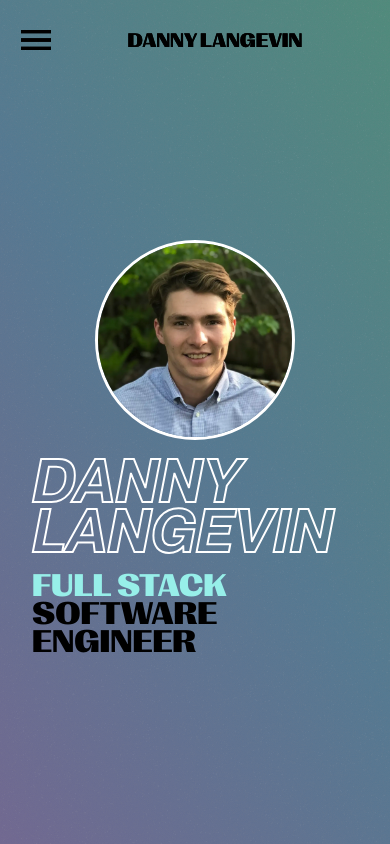
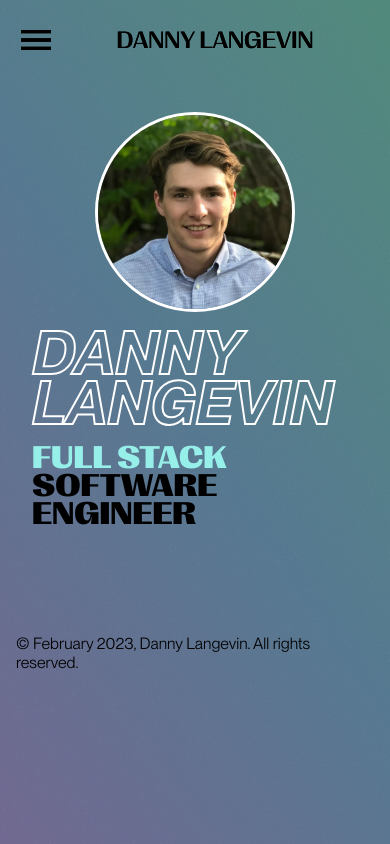
Before and after one commit to dklangevin/danny-langevin, a Next.js app: page / in a window 390 px wide. Built offline with nearby package versions, Linux system fonts and the light colour scheme.

Commit message:
Update various styles

```diff
--- a/Layout.js
+++ b/Layout.js
@@ -3,6 +3,7 @@ import MobileNav from './components/MobileNav';
 import Nav from './components/Nav';
 import { useState } from 'react';
 import css from 'styled-jsx/css';
+import Footer from 'components/Footer';
 
 export default function Layout({ Component, pageProps }) {
   const [mobileNavOpen, setMobileNavOpen] = useState(false);
@@ -13,6 +14,7 @@ export default function Layout({ Component, pageProps }) {
       {mobileNavOpen && <MobileNav onClose={() => setMobileNavOpen(false)} />}
       <Content>
         <Component {...pageProps} />
+        <Footer />
       </Content>
     </Container>
   );
@@ -32,11 +34,6 @@ const Container = styled.div`
 
 const Content = styled.div`
   width: 100%;
-  height: 100%;
-  /* height: calc(100vh - 80px); */
-  /* position: absolute;
-  top: 80px;
-  left: 0; */
   margin-top: 80px;
   z-index: 1;
 `;
--- a/components/MobileNav.js
+++ b/components/MobileNav.js
@@ -56,8 +56,9 @@ const List = styled.ul`
 `;
 
 const Item = styled.a`
-  font-family: 'Lemon Milk';
-  font-size: 18px;
+  /* font-family: 'Lemon Milk'; */
+  font-family: 'Right Gothic Wide';
+  font-size: 22px;
   font-weight: 200;
   /* text-transform: uppercase; */
   /* letter-spacing: 0.2ch; */
@@ -68,7 +69,6 @@ const Item = styled.a`
     selected &&
     css`
       background: rgba(100, 100, 100, 0.3);
-      /* font-weight: 500; */
     `}
   :hover {
     outline: 1px solid white;
--- a/components/Nav.js
+++ b/components/Nav.js
@@ -5,6 +5,8 @@ import Hidden from 'components/Hidden';
 import { IconMenu } from 'icons';
 import { useRouter } from 'next/router';
 import { navItems } from '@/constants';
+
+const BREAKPOINT = 940;
 
 export default function Nav({ onOpenMobileNav }) {
   const [isTransparent, setIsTransparent] = useState(true);
@@ -27,9 +29,9 @@ export default function Nav({ onOpenMobileNav }) {
 
   return (
     <Container isTransparent={isTransparent}>
-      <Hidden breakpoint={940} fullWidth>
+      <Hidden breakpoint={BREAKPOINT} fullWidth>
         <Content>
-          <Name href='/'>Danny Langevin</Name>
+          <Name href="/">Danny Langevin</Name>
           <List>
             {navItems.map(({ label, href }, i) => (
               <li key={i}>
@@ -45,10 +47,10 @@ export default function Nav({ onOpenMobileNav }) {
           </List>
         </Content>
       </Hidden>
-      <Hidden mobile breakpoint={940} fullWidth>
+      <Hidden mobile breakpoint={BREAKPOINT} fullWidth>
         <Content>
           <MenuIcon onClick={onOpenMobileNav} />
-          <MobileName href='/'>Danny Langevin</MobileName>
+          <Name href="/">Danny Langevin</Name>
         </Content>
       </Hidden>
     </Container>
@@ -82,17 +84,15 @@ const Content = styled.div`
 `;
 
 const Name = styled(Link)`
-  /* font-family: 'Glamsy'; */
-  /* font-family: 'Lemon Milk'; */
   font-weight: 470;
-  /* font-style: italic; */
-  /* text-transform: uppercase; */
-  /* letter-spacing: 0.2rem; */
   margin: 0 auto 0 16px;
   text-transform: uppercase;
   cursor: pointer;
   :hover {
     color: turquoise;
+  }
+  @media screen and (max-width: ${BREAKPOINT}px) {
+    margin-inline: auto;
   }
 `;
 
@@ -130,6 +130,8 @@ const Item = styled.a`
 const MenuIcon = styled(IconMenu)`
   width: 40px;
   height: 40px;
+  min-width: 40px;
+  min-height: 40px;
   cursor: pointer;
 `;
 
--- a/pages/experience/index.js
+++ b/pages/experience/index.js
@@ -31,8 +31,6 @@ export default function Experience() {
 const Container = styled.div`
   width: 100%;
   min-height: calc(100vh - 80px);
-  background: linear-gradient(to bottom, #00000000 0%, #222222cc 50%);
-  /* margin-bottom: -1px; */
   padding: 64px;
   display: flex;
   align-items: center;
--- a/pages/index.js
+++ b/pages/index.js
@@ -1,18 +1,15 @@
 import styled from 'styled-components';
 import Image from 'next/image';
 import Nav from 'components/Nav';
-import Experience from '@/components/Experience';
-import Skills from '@/components/Skills';
-// import Menu from './menu';
+import { HEIGHT_MARGIN } from 'constants';
 
 export default function Home() {
   return (
     <Container>
       <Nav />
-      <WrapMenu>{/* <Menu /> */}</WrapMenu>
       <Welcome>
         <NameAvatar>
-          <Avatar src='/avatar.webp' width={280} height={280} />
+          <Avatar src="/avatar.webp" width={280} height={280} />
           <Info>
             <Name>Danny</Name>
             <Name>Langevin</Name>
@@ -22,12 +19,6 @@ export default function Home() {
           <Celeste>Full Stack</Celeste>
           Software Engineer
         </Title>
-        {/* <Description>
-          {
-            "Hi! I'm a full stack software engineer with 4+ years experience in the software field. I graduated from CU Boulder in 2019 with a B.S. in Electrical & Computer Engineering."
-          }
-        </Description> */}
-        {/* <Description>Click on the links above to explore!</Description> */}
       </Welcome>
     </Container>
   );
@@ -35,22 +26,11 @@ export default function Home() {
 
 const Container = styled.div`
   width: 100%;
-  min-height: calc(100vh - 80px);
+  min-height: calc(100vh - ${HEIGHT_MARGIN}px);
   display: flex;
-  flex-direction: column;
   align-items: center;
   justify-content: center;
   position: relative;
-`;
-
-const Section = styled.section`
-  display: flex;
-  /* min-height: calc(100vh - 80px); */
-  height: 100%;
-  width: 100%;
-  justify-content: center;
-  align-items: center;
-  margin-top: 32px;
 `;
 
 const Welcome = styled.div`
@@ -92,8 +72,8 @@ const Info = styled.div`
 
 const Name = styled.span`
   display: block;
-  font-size: max(11.6vw, 60px);
-  line-height: max(9.6vw, 50px);
+  font-size: clamp(60px, 11.6vw, 160px);
+  line-height: clamp(50px, 9.6vw, 133.33px);
   font-weight: 700;
   text-transform: uppercase;
   font-style: italic;
@@ -126,11 +106,6 @@ const Celeste = styled.span`
   margin-right: 0.4em;
 `;
 
-const Description = styled.p`
-  font-size: 22px;
-  text-transform: uppercase;
-`;
-
 const WrapMenu = styled.div`
   position: absolute;
   top: -30px;
--- a/pages/skills.js
+++ b/pages/skills.js
@@ -89,7 +89,8 @@ const SkillsGroup = styled.div`
 `;
 
 const SkillType = styled.span`
-  font-family: 'Glamsy';
+  /* font-family: 'Glamsy'; */
+  font-family: 'Right Gothic Wide';
   width: 100%;
   display: flex;
   align-items: center;
```
